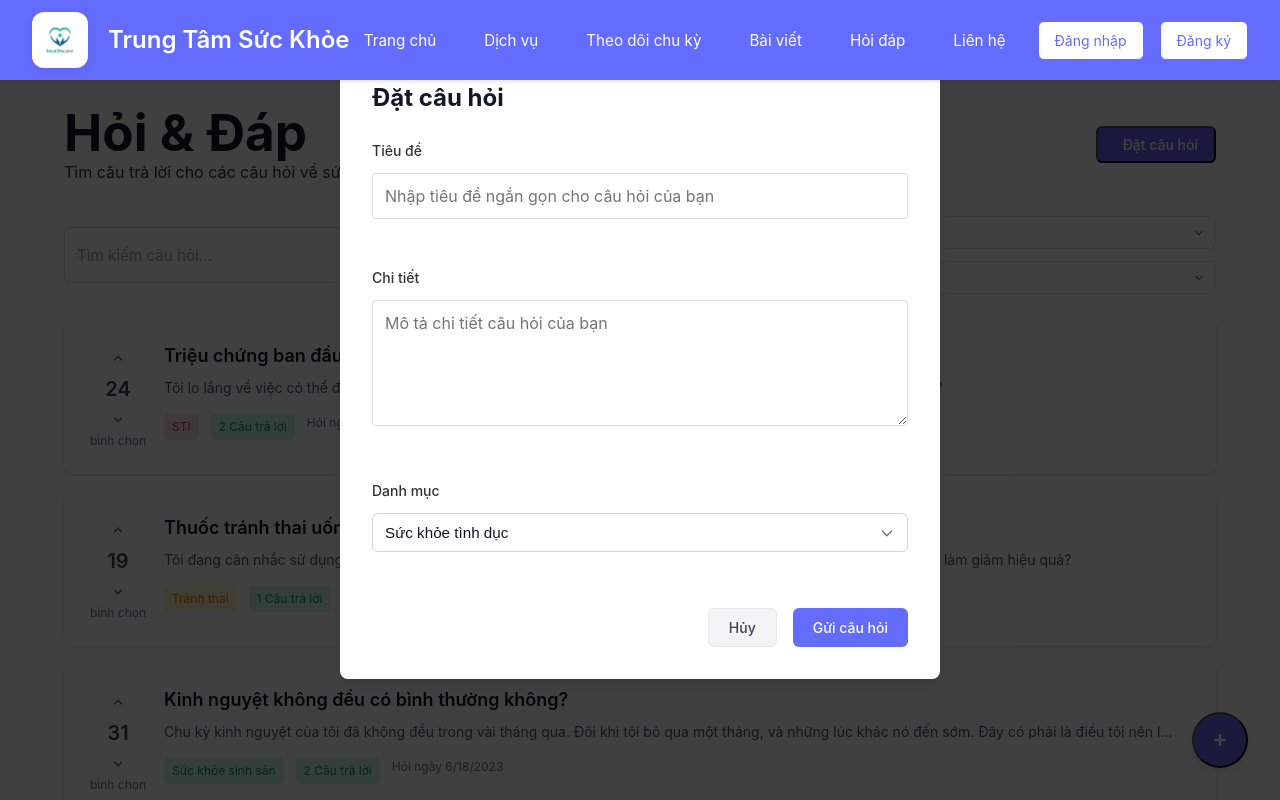
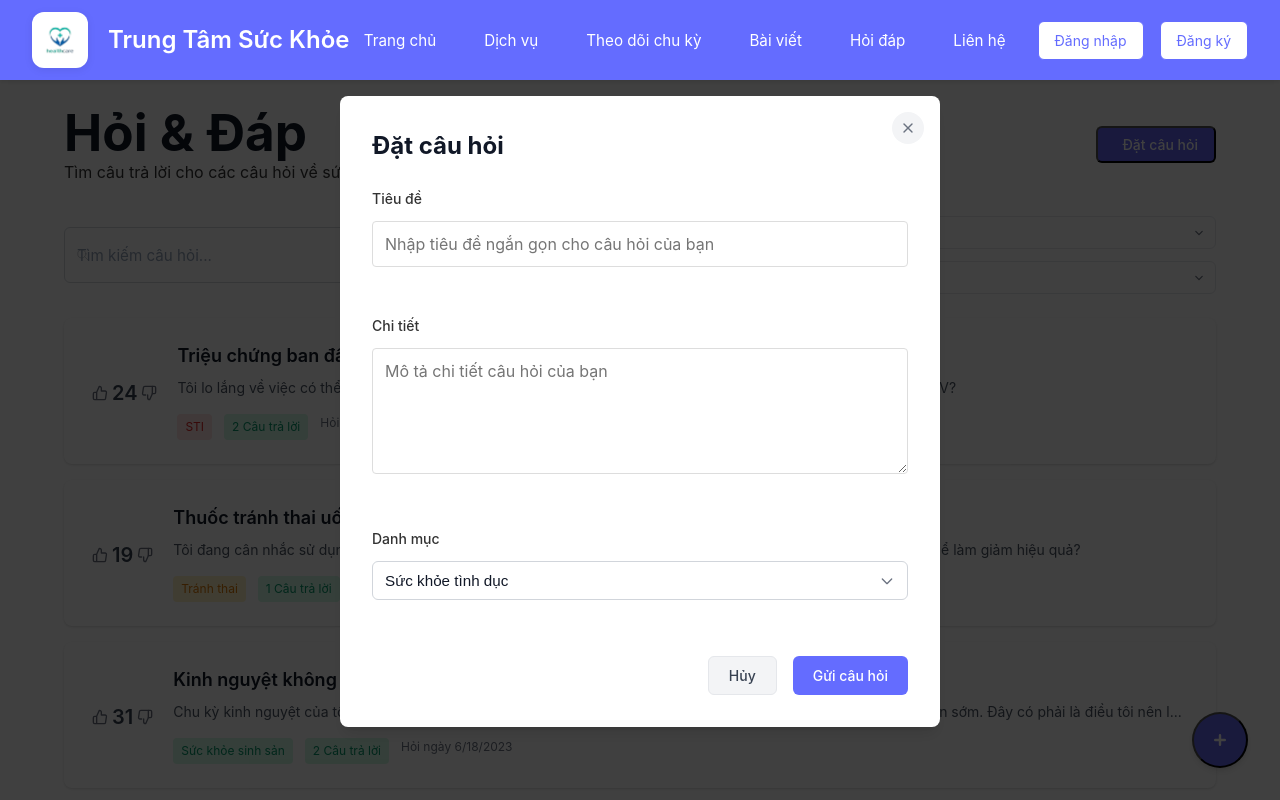
Before and after one commit to 0767534208/SWP391, a React (Vite) app: page /qna in a window 1280 px wide. Both pictures are taken after a click on the button "Đặt câu hỏi". Built offline with nearby package versions, Linux system fonts and the light colour scheme.

Commit message:
căn chỉnh QnA và Services

```diff
--- a/src/pages/QnA/QnA.css
+++ b/src/pages/QnA/QnA.css
@@ -137,7 +137,7 @@
 
 .question-votes {
   display: flex;
-  flex-direction: column;
+  flex-direction: row;
   align-items: center;
   min-width: 60px;
   padding-top: 0.25rem;
@@ -164,10 +164,12 @@
   width: 1rem;
   height: 1rem;
   color: #6b7280;
+  stroke: #6b7280;
 }
 
 .question-votes .vote-button:hover svg {
   color: #374151;
+  stroke: #374151;
 }
 
 /* Like/Dislike button styles */
@@ -177,6 +179,7 @@
 
 .vote-button.active-up svg {
   color: #3b82f6;
+  stroke: #3b82f6;
 }
 
 .vote-button.active-down {
@@ -185,6 +188,7 @@
 
 .vote-button.active-down svg {
   color: #dc2626;
+  stroke: #dc2626;
 }
 
 .vote-count {
@@ -299,9 +303,10 @@
   background-color: rgba(0, 0, 0, 0.75);
   display: flex;
   justify-content: center;
-  align-items: center;
+  align-items: flex-start;
   z-index: 50;
   padding: 1rem;
+  padding-top: 6rem;
   overflow-y: auto;
 }
 
@@ -309,7 +314,7 @@
   position: relative;
   width: 100%;
   max-width: 800px;
-  max-height: 90vh;
+  max-height: 80vh;
   overflow-y: auto;
   background-color: white;
   border-radius: 0.5rem;
@@ -318,9 +323,13 @@
 }
 
 @media (max-width: 640px) {
+  .question-modal-overlay {
+    padding-top: 4rem;
+  }
+
   .question-modal-content {
     padding: 1rem;
-    max-height: 85vh;
+    max-height: 80vh;
     width: 95%;
   }
 
@@ -366,23 +375,53 @@
   position: absolute;
   top: 1rem;
   right: 1rem;
-  padding: 0.25rem;
+  padding: 0.5rem;
   display: flex;
   align-items: center;
   justify-content: center;
-  border-radius: 0.25rem;
+  border-radius: 9999px;
   color: #6b7280;
-  transition: color 0.15s ease-in-out;
+  transition: all 0.2s ease-in-out;
+  background-color: #f3f4f6;
+  border: none;
+  width: 2rem;
+  height: 2rem;
+  z-index: 10;
 }
 
 .modal-close-button:hover {
-  color: #111827;
+  color: #ef4444;
+  background-color: #fee2e2;
+  transform: rotate(90deg);
 }
 
 .question-detail-header {
   margin-bottom: 1.5rem;
   padding-bottom: 1rem;
   border-bottom: 1px solid #e5e7eb;
+}
+
+.modal-minimize-button {
+  position: absolute;
+  top: 1rem;
+  right: 4rem;
+  padding: 0.5rem;
+  display: flex;
+  align-items: center;
+  justify-content: center;
+  border-radius: 9999px;
+  color: #6b7280;
+  transition: all 0.2s ease-in-out;
+  background-color: #f3f4f6;
+  border: none;
+  width: 2rem;
+  height: 2rem;
+  z-index: 10;
+}
+
+.modal-minimize-button:hover {
+  color: #ef4444;
+  background-color: #fee2e2;
 }
 
 .question-detail-header h2 {
@@ -425,7 +464,7 @@
 /* Vote buttons */
 .vote-buttons {
   display: flex;
-  flex-direction: column;
+  flex-direction: row;
   align-items: center;
   gap: 0.25rem;
   margin-right: 1rem;
@@ -457,10 +496,12 @@
   width: 1.25rem;
   height: 1.25rem;
   color: #6b7280;
+  stroke: #6b7280;
 }
 
 .vote-button:hover svg {
   color: #374151;
+  stroke: #374151;
 }
 
 /* Answers section */
@@ -487,6 +528,7 @@
 
 .answer-content {
   margin-bottom: 1rem;
+  max-width: 100%;
 }
 
 .answer-content p {
@@ -659,7 +701,7 @@
   display: flex;
   justify-content: center;
   align-items: flex-start;
-  padding-top: 3rem;
+  padding-top: 6rem;
   z-index: 50;
   overflow-y: auto;
 }
@@ -686,21 +728,25 @@
   position: absolute;
   top: 1rem;
   right: 1rem;
-  padding: 0.25rem;
+  padding: 0.5rem;
   display: flex;
   align-items: center;
   justify-content: center;
-  border-radius: 0.25rem;
+  border-radius: 9999px;
   color: #6b7280;
-  transition: color 0.15s ease-in-out;
-  background: transparent;
+  transition: all 0.2s ease-in-out;
+  background-color: #f3f4f6;
   border: none;
+  width: 2rem;
+  height: 2rem;
+  z-index: 10;
   cursor: pointer;
 }
 
 .ask-modal-content .modal-close-button:hover {
-  color: #111827;
-  background-color: #f3f4f6;
+  color: #ef4444;
+  background-color: #fee2e2;
+  transform: rotate(90deg);
 }
 
 /* Form structure improvements */
@@ -808,6 +854,10 @@
     margin: 0 auto;
   }
 
+  .ask-modal-overlay {
+    padding-top: 4rem;
+  }
+
   .ask-modal-content {
     padding: 1.5rem;
   }
--- a/src/pages/QnA/QnA.tsx
+++ b/src/pages/QnA/QnA.tsx
@@ -244,7 +244,7 @@ const QnA = () => {
         // Get current vote status for this question
         const currentVote = userVotes.questions[id];
 
-        // Handle different voting scenarios
+        // Handle different voting scenarios - but always change by exactly 1 unit
         if (currentVote === direction) {
           // Clicking the same direction again = removing vote
           if (direction === 'up') {
@@ -262,13 +262,13 @@ const QnA = () => {
           }
           updatedUserVotes.questions[id] = direction;
         } else {
-          // Changing vote from opposite direction
+          // Changing vote from opposite direction - CHANGED to only adjust by 1
           if (direction === 'up') {
-            // Changing from down to up (+2: remove down, add up)
-            updatedQuestions[questionIndex].votes += 2;
+            // Changing from down to up (just add 1)
+            updatedQuestions[questionIndex].votes += 1;
           } else {
-            // Changing from up to down (-2: remove up, add down)
-            updatedQuestions[questionIndex].votes = Math.max(0, updatedQuestions[questionIndex].votes - 2);
+            // Changing from up to down (just subtract 1)
+            updatedQuestions[questionIndex].votes = Math.max(0, updatedQuestions[questionIndex].votes - 1);
           }
           updatedUserVotes.questions[id] = direction;
         }
@@ -292,7 +292,7 @@ const QnA = () => {
             // Get current vote status for this answer
             const currentVote = userVotes.answers[id];
 
-            // Handle different voting scenarios
+            // Handle different voting scenarios - but always change by exactly 1 unit
             if (currentVote === direction) {
               // Clicking the same direction again = removing vote
               if (direction === 'up') {
@@ -310,13 +310,13 @@ const QnA = () => {
               }
               updatedUserVotes.answers[id] = direction;
             } else {
-              // Changing vote from opposite direction
+              // Changing vote from opposite direction - CHANGED to only adjust by 1
               if (direction === 'up') {
-                // Changing from down to up (+2: remove down, add up)
-                updatedQuestions[questionIndex].answers[answerIndex].votes += 2;
+                // Changing from down to up (just add 1)
+                updatedQuestions[questionIndex].answers[answerIndex].votes += 1;
               } else {
-                // Changing from up to down (-2: remove up, add down)
-                updatedQuestions[questionIndex].answers[answerIndex].votes = Math.max(0, updatedQuestions[questionIndex].answers[answerIndex].votes - 2);
+                // Changing from up to down (just subtract 1)
+                updatedQuestions[questionIndex].answers[answerIndex].votes = Math.max(0, updatedQuestions[questionIndex].answers[answerIndex].votes - 1);
               }
               updatedUserVotes.answers[id] = direction;
             }
@@ -412,8 +412,8 @@ const QnA = () => {
                   onClick={(e) => handleVote(e, question.id, 'question', 'up')}
                   title="Thích"
                 >
-                  <svg xmlns="http://www.w3.org/2000/svg" className="h-4 w-4" viewBox="0 0 20 20" fill="currentColor">
-                    <path fillRule="evenodd" d="M14.707 12.707a1 1 0 01-1.414 0L10 9.414l-3.293 3.293a1 1 0 01-1.414-1.414l4-4a1 1 0 011.414 0l4 4a1 1 0 010 1.414z" clipRule="evenodd" />
+                  <svg xmlns="http://www.w3.org/2000/svg" className="h-4 w-4" viewBox="0 0 24 24" fill="none" stroke="currentColor" strokeWidth="2" strokeLinecap="round" strokeLinejoin="round">
+                    <path d="M14 9V5a3 3 0 0 0-3-3l-4 9v11h11.28a2 2 0 0 0 2-1.7l1.38-9a2 2 0 0 0-2-2.3zM7 22H4a2 2 0 0 1-2-2v-7a2 2 0 0 1 2-2h3"></path>
                   </svg>
                 </button>
                 <span className="vote-count">{question.votes}</span>
@@ -422,11 +422,12 @@ const QnA = () => {
                   onClick={(e) => handleVote(e, question.id, 'question', 'down')}
                   title="Không thích"
                 >
-                  <svg xmlns="http://www.w3.org/2000/svg" className="h-4 w-4" viewBox="0 0 20 20" fill="currentColor">
-                    <path fillRule="evenodd" d="M5.293 7.293a1 1 0 011.414 0L10 10.586l3.293-3.293a1 1 0 111.414 1.414l-4 4a1 1 0 01-1.414 0l-4-4a1 1 0 010-1.414z" clipRule="evenodd" />
+                  <svg xmlns="http://www.w3.org/2000/svg" className="h-4 w-4" viewBox="0 0 24 24" fill="none" stroke="currentColor" strokeWidth="2" strokeLinecap="round" strokeLinejoin="round">
+                    <path d="M10 15v4a3 3 0 0 0 3 3l4-9V2H5.72a2 2 0 0 0-2 1.7l-1.38 9a2 2 0 0 0 2 2.3H7"></path>
+                    <path d="M17 2h3a2 2 0 0 1 2 2v7a2 2 0 0 1-2 2h-3"></path>
                   </svg>
                 </button>
-                <span className="vote-label">bình chọn</span>
+                <span className="vote-label" style={{display: 'none'}}>bình chọn</span>
               </div>
 
               <div className="question-content">
@@ -483,8 +484,9 @@ const QnA = () => {
         <div className="question-modal-overlay" onClick={closeQuestion}>
           <div className="question-modal-content" onClick={e => e.stopPropagation()}>
             <button className="modal-close-button" onClick={closeQuestion}>
-              <svg xmlns="http://www.w3.org/2000/svg" className="h-5 w-5" viewBox="0 0 20 20" fill="currentColor">
-                <path fillRule="evenodd" d="M4.293 4.293a1 1 0 011.414 0L10 8.586l4.293-4.293a1 1 0 111.414 1.414L11.414 10l4.293 4.293a1 1 0 01-1.414 1.414L10 11.414l-4.293 4.293a1 1 0 01-1.414-1.414L8.586 10 4.293 5.707a1 1 0 010-1.414z" clipRule="evenodd" />
+              <svg xmlns="http://www.w3.org/2000/svg" className="h-5 w-5" viewBox="0 0 24 24" fill="none" stroke="currentColor" strokeWidth="2" strokeLinecap="round" strokeLinejoin="round">
+                <line x1="18" y1="6" x2="6" y2="18"></line>
+                <line x1="6" y1="6" x2="18" y2="18"></line>
               </svg>
             </button>
 
@@ -514,8 +516,8 @@ const QnA = () => {
                     onClick={(e) => handleVote(e, selectedQuestion.id, 'question', 'up')}
                     title="Thích"
                   >
-                    <svg xmlns="http://www.w3.org/2000/svg" className="h-5 w-5" viewBox="0 0 20 20" fill="currentColor">
-                      <path fillRule="evenodd" d="M14.707 12.707a1 1 0 01-1.414 0L10 9.414l-3.293 3.293a1 1 0 01-1.414-1.414l4-4a1 1 0 011.414 0l4 4a1 1 0 010 1.414z" clipRule="evenodd" />
+                    <svg xmlns="http://www.w3.org/2000/svg" className="h-5 w-5" viewBox="0 0 24 24" fill="none" stroke="currentColor" strokeWidth="2" strokeLinecap="round" strokeLinejoin="round">
+                      <path d="M14 9V5a3 3 0 0 0-3-3l-4 9v11h11.28a2 2 0 0 0 2-1.7l1.38-9a2 2 0 0 0-2-2.3zM7 22H4a2 2 0 0 1-2-2v-7a2 2 0 0 1 2-2h3"></path>
                     </svg>
                   </button>
                   <span>{selectedQuestion.votes}</span>
@@ -524,8 +526,9 @@ const QnA = () => {
                     onClick={(e) => handleVote(e, selectedQuestion.id, 'question', 'down')}
                     title="Không thích"
                   >
-                    <svg xmlns="http://www.w3.org/2000/svg" className="h-5 w-5" viewBox="0 0 20 20" fill="currentColor">
-                      <path fillRule="evenodd" d="M5.293 7.293a1 1 0 011.414 0L10 10.586l3.293-3.293a1 1 0 111.414 1.414l-4 4a1 1 0 01-1.414 0l-4-4a1 1 0 010-1.414z" clipRule="evenodd" />
+                    <svg xmlns="http://www.w3.org/2000/svg" className="h-5 w-5" viewBox="0 0 24 24" fill="none" stroke="currentColor" strokeWidth="2" strokeLinecap="round" strokeLinejoin="round">
+                      <path d="M10 15v4a3 3 0 0 0 3 3l4-9V2H5.72a2 2 0 0 0-2 1.7l-1.38 9a2 2 0 0 0 2 2.3H7"></path>
+                      <path d="M17 2h3a2 2 0 0 1 2 2v7a2 2 0 0 1-2 2h-3"></path>
                     </svg>
                   </button>
                 </div>
@@ -553,8 +556,8 @@ const QnA = () => {
                           onClick={(e) => handleVote(e, answer.id, 'answer', 'up')}
                           title="Thích"
                         >
-                          <svg xmlns="http://www.w3.org/2000/svg" className="h-4 w-4" viewBox="0 0 20 20" fill="currentColor">
-                            <path fillRule="evenodd" d="M14.707 12.707a1 1 0 01-1.414 0L10 9.414l-3.293 3.293a1 1 0 01-1.414-1.414l4-4a1 1 0 011.414 0l4 4a1 1 0 010 1.414z" clipRule="evenodd" />
+                          <svg xmlns="http://www.w3.org/2000/svg" className="h-4 w-4" viewBox="0 0 24 24" fill="none" stroke="currentColor" strokeWidth="2" strokeLinecap="round" strokeLinejoin="round">
+                            <path d="M14 9V5a3 3 0 0 0-3-3l-4 9v11h11.28a2 2 0 0 0 2-1.7l1.38-9a2 2 0 0 0-2-2.3zM7 22H4a2 2 0 0 1-2-2v-7a2 2 0 0 1 2-2h3"></path>
                           </svg>
                         </button>
                         <span>{answer.votes}</span>
@@ -563,8 +566,9 @@ const QnA = () => {
                           onClick={(e) => handleVote(e, answer.id, 'answer', 'down')}
                           title="Không thích"
                         >
-                          <svg xmlns="http://www.w3.org/2000/svg" className="h-4 w-4" viewBox="0 0 20 20" fill="currentColor">
-                            <path fillRule="evenodd" d="M5.293 7.293a1 1 0 011.414 0L10 10.586l3.293-3.293a1 1 0 111.414 1.414l-4 4a1 1 0 01-1.414 0l-4-4a1 1 0 010-1.414z" clipRule="evenodd" />
+                          <svg xmlns="http://www.w3.org/2000/svg" className="h-4 w-4" viewBox="0 0 24 24" fill="none" stroke="currentColor" strokeWidth="2" strokeLinecap="round" strokeLinejoin="round">
+                            <path d="M10 15v4a3 3 0 0 0 3 3l4-9V2H5.72a2 2 0 0 0-2 1.7l-1.38 9a2 2 0 0 0 2 2.3H7"></path>
+                            <path d="M17 2h3a2 2 0 0 1 2 2v7a2 2 0 0 1-2 2h-3"></path>
                           </svg>
                         </button>
                       </div>
@@ -602,8 +606,9 @@ const QnA = () => {
         <div className="ask-modal-overlay" onClick={() => setShowAskModal(false)}>
           <div className="ask-modal-content" onClick={e => e.stopPropagation()}>
             <button className="modal-close-button" onClick={() => setShowAskModal(false)}>
-              <svg xmlns="http://www.w3.org/2000/svg" className="h-5 w-5" viewBox="0 0 20 20" fill="currentColor">
-                <path fillRule="evenodd" d="M4.293 4.293a1 1 0 011.414 0L10 8.586l4.293-4.293a1 1 0 111.414 1.414L11.414 10l4.293 4.293a1 1 0 01-1.414 1.414L10 11.414l-4.293 4.293a1 1 0 01-1.414-1.414L8.586 10 4.293 5.707a1 1 0 010-1.414z" clipRule="evenodd" />
+              <svg xmlns="http://www.w3.org/2000/svg" className="h-5 w-5" viewBox="0 0 24 24" fill="none" stroke="currentColor" strokeWidth="2" strokeLinecap="round" strokeLinejoin="round">
+                <line x1="18" y1="6" x2="6" y2="18"></line>
+                <line x1="6" y1="6" x2="18" y2="18"></line>
               </svg>
             </button>
 
--- a/src/pages/Services/Services.tsx
+++ b/src/pages/Services/Services.tsx
@@ -174,8 +174,9 @@ const Services = () => {
         <div className="service-modal-overlay" onClick={handleCloseModal}>
           <div className="service-modal-content" onClick={e => e.stopPropagation()}>
             <button className="service-modal-close" onClick={handleCloseModal}>
-              <svg xmlns="http://www.w3.org/2000/svg" fill="none" viewBox="0 0 24 24" stroke="currentColor">
-                <path strokeLinecap="round" strokeLinejoin="round" strokeWidth={2} d="M6 18L18 6M6 6l12 12" />
+              <svg xmlns="http://www.w3.org/2000/svg" className="h-5 w-5" viewBox="0 0 24 24" fill="none" stroke="currentColor" strokeWidth="2" strokeLinecap="round" strokeLinejoin="round">
+                <line x1="18" y1="6" x2="6" y2="18"></line>
+                <line x1="6" y1="6" x2="18" y2="18"></line>
               </svg>
             </button>
 
```
Also changed, not shown: src/pages/Services/Services.css (+6 -2 lines).
